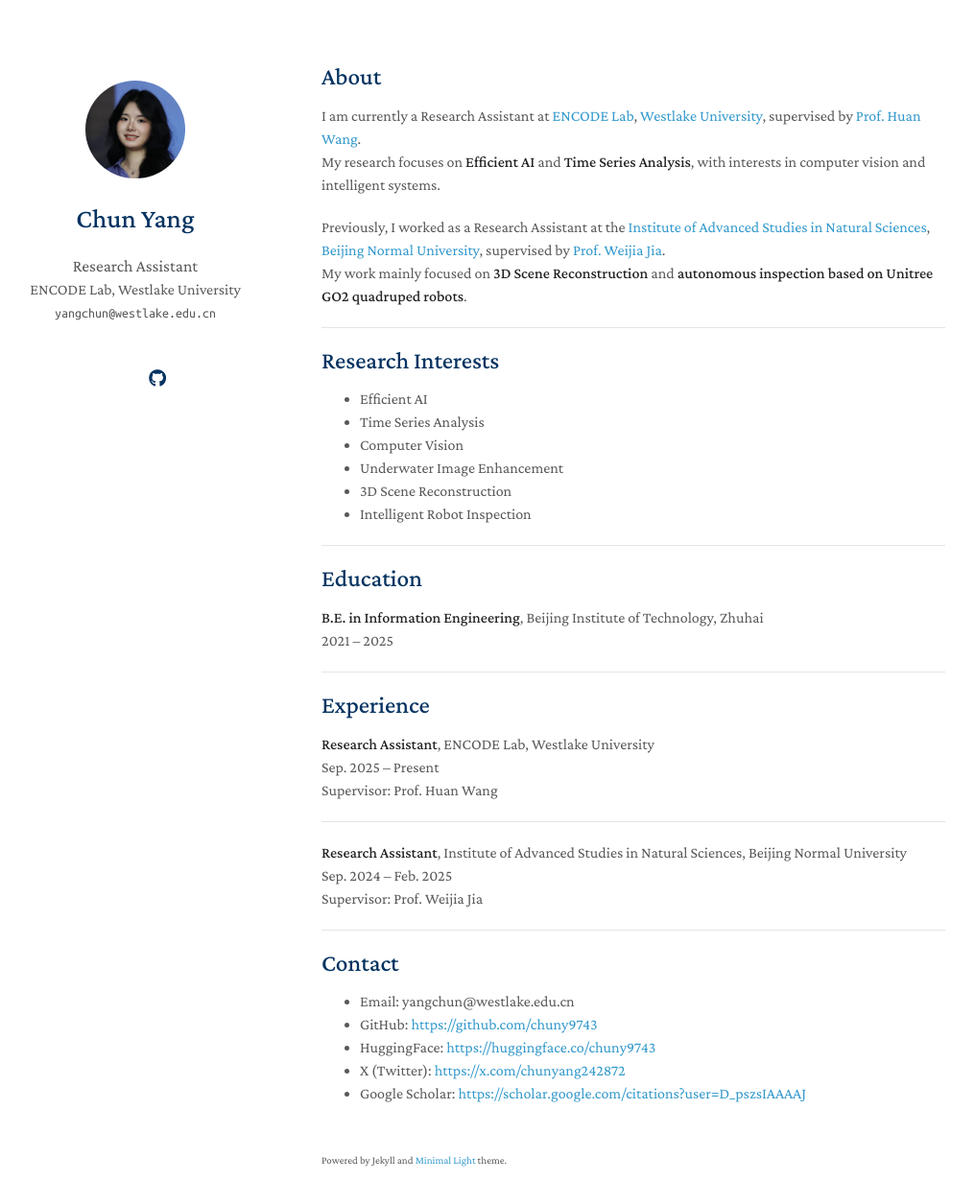
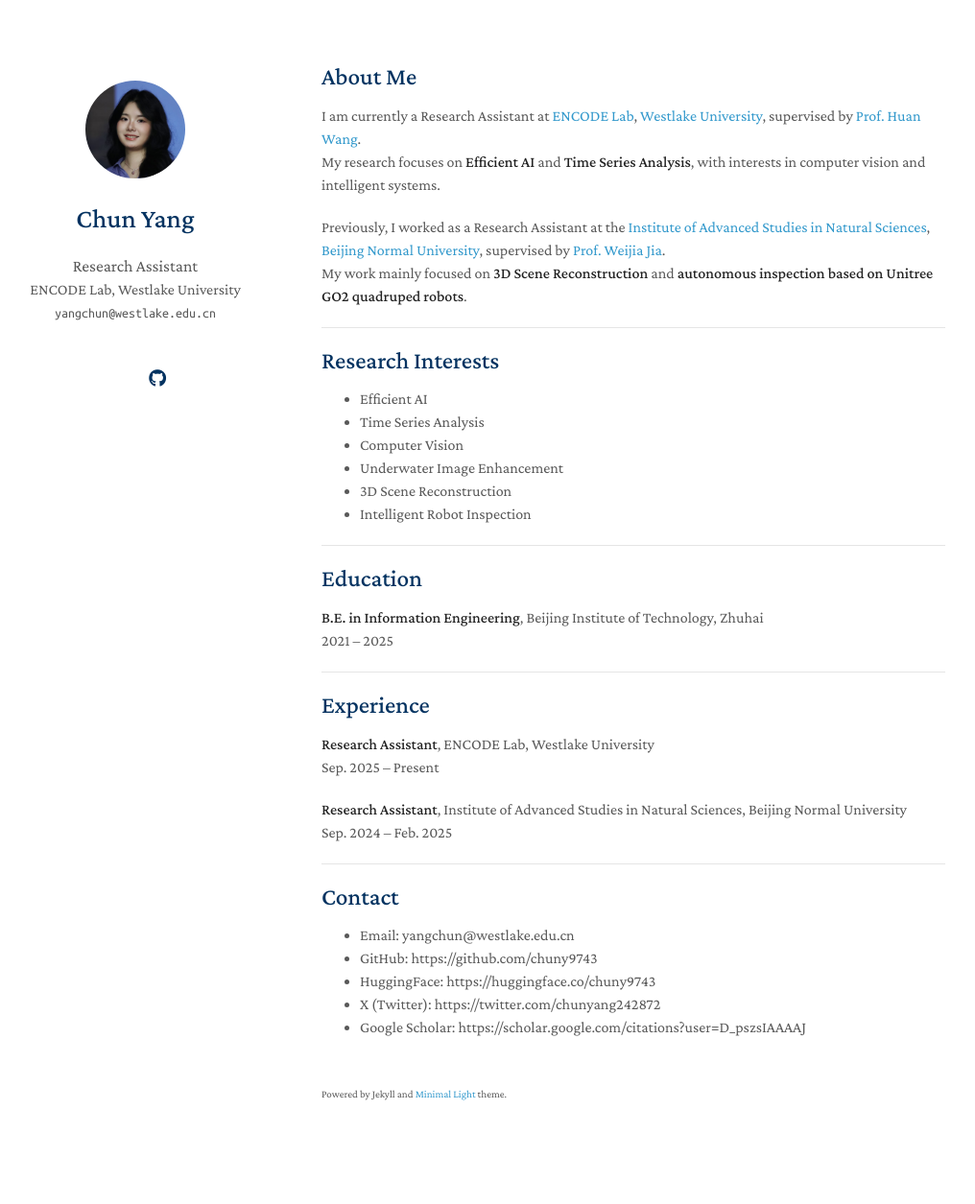
Before and after one commit to chuny9743/chuny9743.github.io, a Jekyll site: the page built from index.md, in a window 1280 px wide and 1290 px high. Shown: the top 1255 px of the window at 96% size, without its empty margins (135-1151 px from the left). Built offline with Jekyll 4.4.1, drawn with Linux system fonts in a browser that asks for light colours; a style sheet for code colours, icons or effects is not loaded; our own code applies the rules of GitHub Pages for plain Markdown files.

Commit message:
Revise 'About' section and contact links
Updated personal information and formatting in index.md.

```diff
--- a/index.md
+++ b/index.md
@@ -2,7 +2,7 @@
 layout: homepage
 ---
 
-## About
+## About Me
 
 I am currently a Research Assistant at [ENCODE Lab](https://westlake-encode-lab.github.io/), [Westlake University](https://en.westlake.edu.cn/), supervised by [Prof. Huan Wang](https://huanwang.tech/).
 My research focuses on **Efficient AI** and **Time Series Analysis**, with interests in computer vision and intelligent systems.
@@ -34,20 +34,16 @@ My work mainly focused on **3D Scene Reconstruction** and **autonomous inspectio
 
 **Research Assistant**, ENCODE Lab, Westlake University
 Sep. 2025 – Present
-Supervisor: Prof. Huan Wang
-
----
 
 **Research Assistant**, Institute of Advanced Studies in Natural Sciences, Beijing Normal University
 Sep. 2024 – Feb. 2025
-Supervisor: Prof. Weijia Jia
 
 ---
 
 ## Contact
 
 - Email: yangchun@westlake.edu.cn
-- GitHub: [https://github.com/chuny9743](https://github.com/chuny9743)
-- HuggingFace: [https://huggingface.co/chuny9743](https://huggingface.co/chuny9743)
-- X (Twitter): [https://x.com/chunyang242872](https://x.com/chunyang242872)
-- Google Scholar: [https://scholar.google.com/citations?user=D_pszsIAAAAJ](https://scholar.google.com/citations?user=D_pszsIAAAAJ)
+- GitHub: https://github.com/chuny9743
+- HuggingFace: https://huggingface.co/chuny9743
+- X (Twitter): https://twitter.com/chunyang242872
+- Google Scholar: https://scholar.google.com/citations?user=D_pszsIAAAAJ
```
